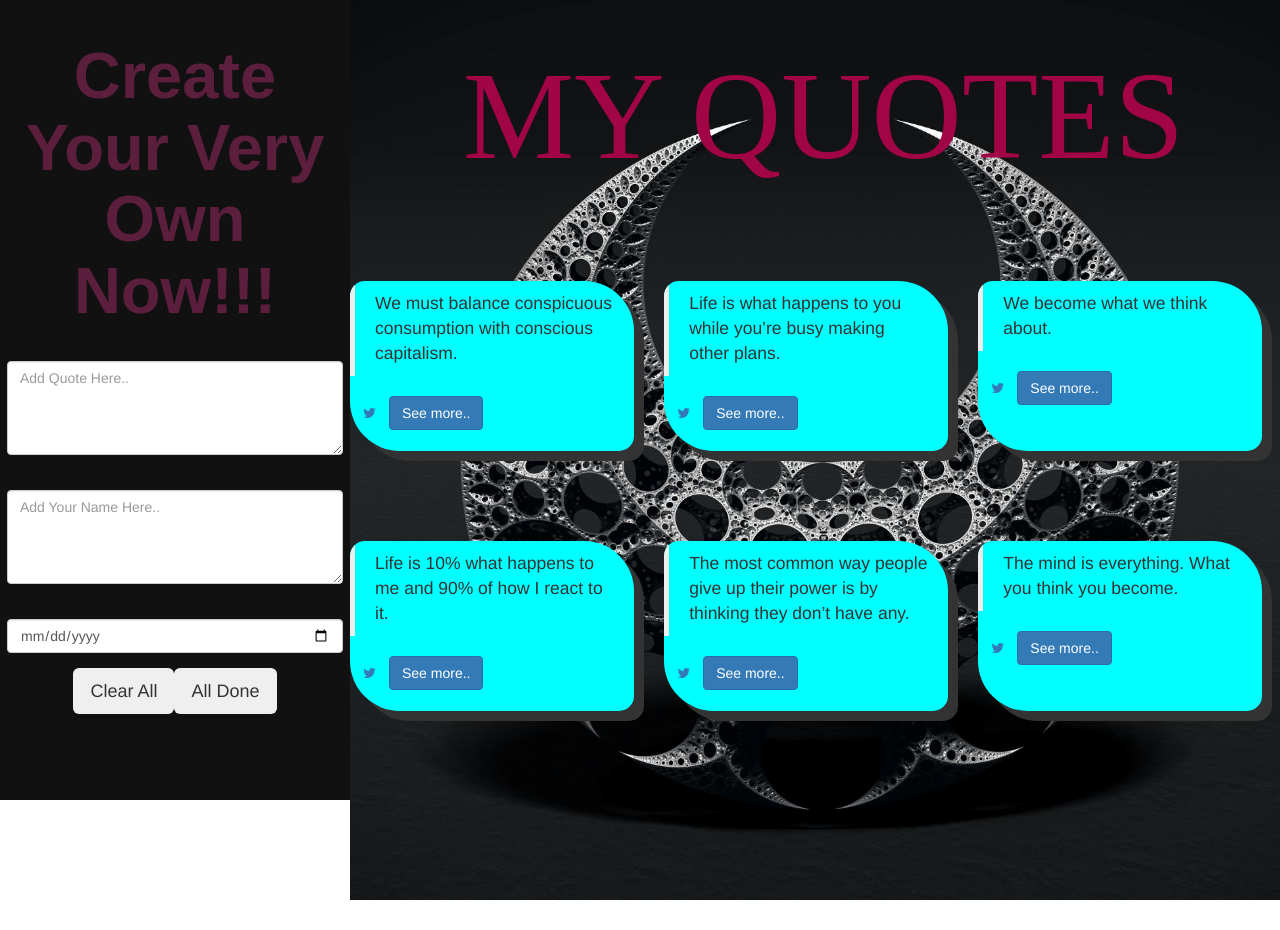
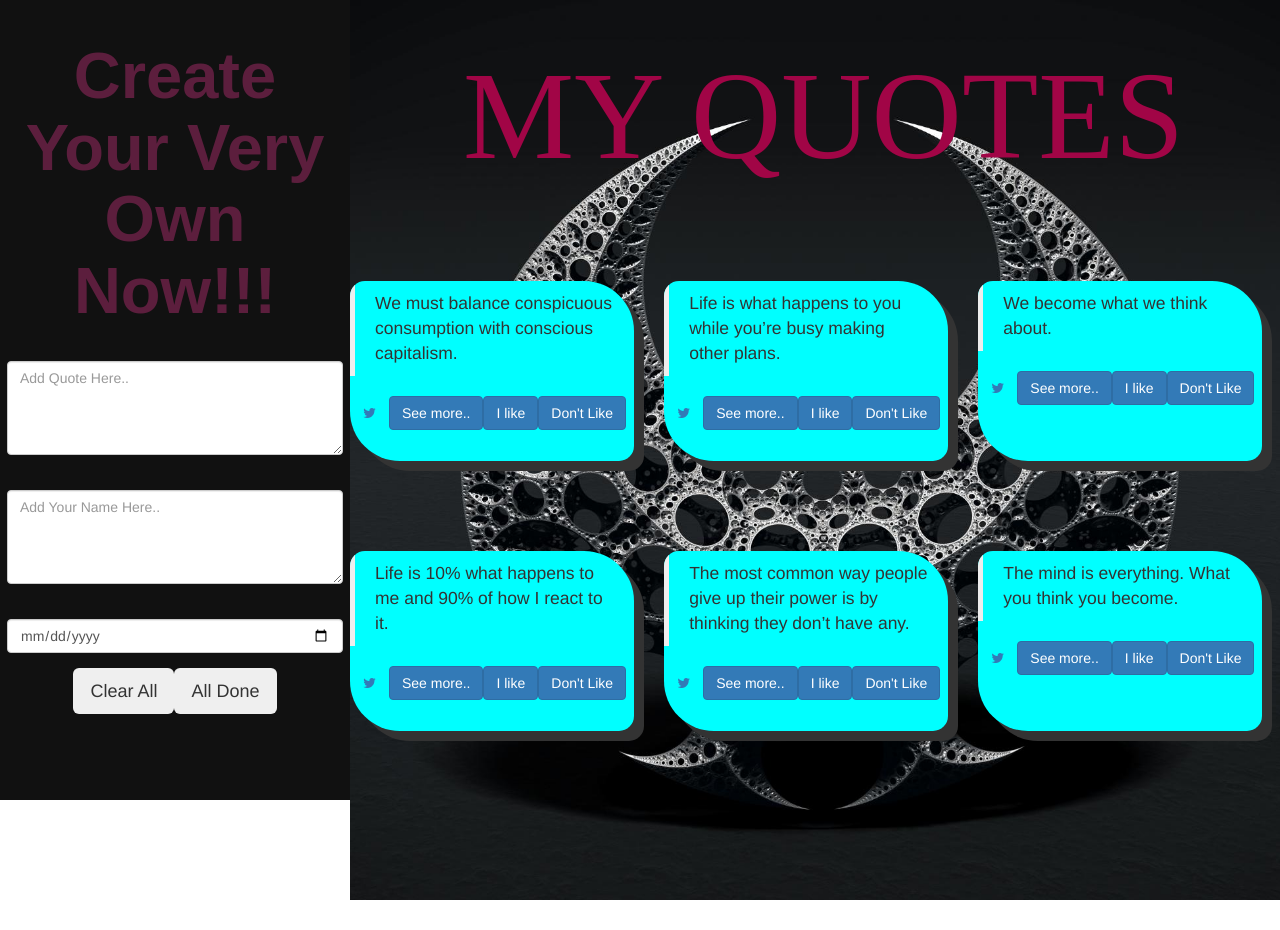
Before and after one commit to claudianjeri/Quotes, an Angular app: page / in a window 1280 px wide. Built offline with nearby package versions, Linux system fonts and the light colour scheme; a web font is replaced by a local one.

Commit message:
add upvote and downvote buttons

```diff
--- a/src/app/quote-details/quote-details.component.html
+++ b/src/app/quote-details/quote-details.component.html
@@ -1,4 +1,6 @@
+<div class="container-flex">
 <footer class="blockquote-footer text-left">
     <cite title="">{{quote.author}} edited {{quote.date|dateCount}} days ago</cite>
 </footer>
 <button class="btn btn-danger" (click) = 'quoteDelete(true)'> Delete</button>
+</div>
--- a/src/app/quotes/quotes.component.css
+++ b/src/app/quotes/quotes.component.css
@@ -52,10 +52,15 @@ h2{
 
 #each{
     width: 30%;
-    height: 170px;
+    min-height: 180px;
     margin-top: 85px;
     margin-right: 30px;
     box-shadow:10px 10px;
     display: inline-block;
     overflow:hidden;
+    text-align: start;
 }
+
+#btn{
+    align-items: center;
+}
--- a/src/app/quotes/quotes.component.html
+++ b/src/app/quotes/quotes.component.html
@@ -15,8 +15,10 @@
       <a target="blank" [href]="'https://twitter.com/intent/tweet?text='+ quote" class="btn btn-outline-success" style="opacity:2">
         <i class="fa fa-twitter"></i>
       </a>
-      <button class="btn btn-primary"(click)='toogleExtra(i)'> See more..</button>
-    <app-quote-details *ngIf="quote.showMeaning"[quote]='quote' (isComplete)='deleteQuote($event,i)'></app-quote-details>
+      <button class="btn btn-primary"(click)='toogleExtra(i)' id="btn"> See more..</button>
+      <button class="btn btn-primary" (click)='upvote(i)' id="btn">I like</button>
+      <button class="btn btn-primary" (click)='downvote(i)' id="btn">Don't Like</button>
+    <app-quote-details *ngIf="quote.showAuthor"[quote]='quote' (isComplete)='quoteDelete($event,i)'></app-quote-details>
     </div>
   </div>
 </div>
--- a/src/app/quotes/quotes.component.ts
+++ b/src/app/quotes/quotes.component.ts
@@ -27,7 +27,7 @@ export class QuotesComponent implements OnInit{
 
  }
  toogleExtra(index){
-  this.quotes[index].showMeaning = !this.quotes[index].showMeaning;
+  this.quotes[index].showAuthor = !this.quotes[index].showAuthor;
 };
 
  quoteDelete(isComplete,index){
@@ -40,4 +40,8 @@ export class QuotesComponent implements OnInit{
   }
 }
 
+upvote(index){
+
 }
+
+}
```
